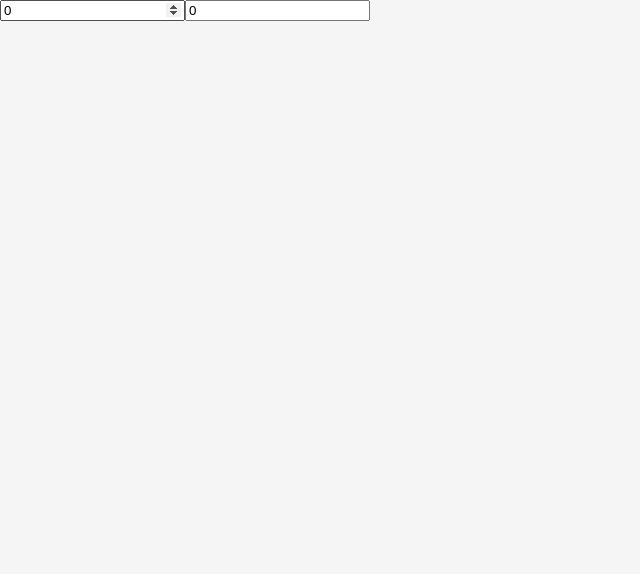
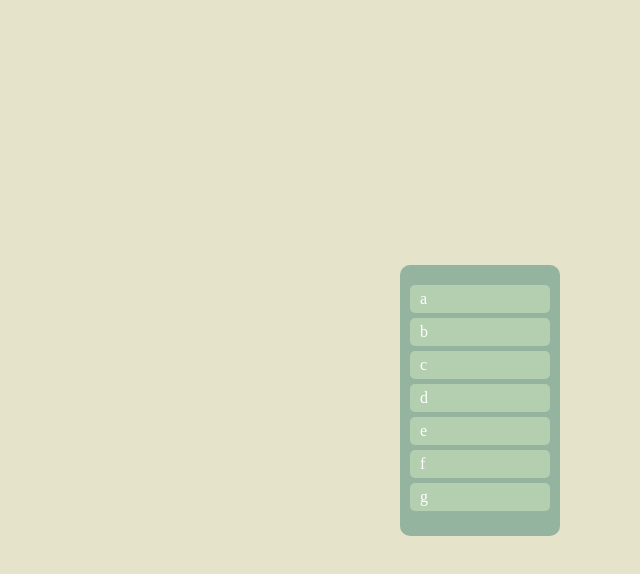
Before and after one commit to iWDNN/React, a React (Create React App) app: page / in a window 1280 px wide. Shown: the top 574 px of the page, without its empty margins (0-640 px from the left). Built offline with nearby package versions, Linux system fonts and the light colour scheme.

Commit message:
trello prac

```diff
--- a/package.json
+++ b/package.json
@@ -51,6 +51,7 @@
     ]
   },
   "devDependencies": {
+    "@types/react-beautiful-dnd": "^13.1.2",
     "@types/react-helmet": "^6.1.5",
     "@types/react-router-dom": "^5.3.3",
     "@types/styled-components": "^5.1.22"
--- a/src/App.tsx
+++ b/src/App.tsx
@@ -1,19 +1,66 @@
-import React from "react";
-import { useRecoilState, useRecoilValue } from "recoil";
-import { hourSelector, minutesState } from "./atoms";
+import { DragDropContext, Droppable, Draggable, DropResult } from "react-beautiful-dnd";
+import { useRecoilState } from "recoil";
+import styled from "styled-components";
+import { toDoState } from "./atoms";
+
+const Wrapper = styled.div`
+	display: flex;
+	max-width:480px;
+	width:100%;
+	margin:0 auto;
+	justify-content: center;
+	align-items: center;
+	height:100vh;
+`;
+
+const Boards = styled.div`
+	display:grid;
+	grid-template-columns: repeat(3, 1fr);
+	width:100%;
+`;
+
+const Board = styled.div`
+	padding: 20px 10px;
+	background-color:${props => props.theme.boardColor};
+	border-radius: 10px;
+	min-height:200px;
+`;
+
+const Card = styled.div`
+	padding:5px 10px;
+	border-radius: 5px;
+	margin-bottom: 5px;
+	background-color:${props => props.theme.cardColor};
+`
+
 
 function App() {
-	const [minutes, setMinutes] = useRecoilState(minutesState);
-	const [hours, setHours] = useRecoilState(hourSelector);
-	const onMinutesChange = (event: React.FormEvent<HTMLInputElement>) => {
-		setMinutes(+event.currentTarget.value);
+	const [toDos, setToDos] = useRecoilState(toDoState);
+	const onDragEnd = ({ destination, source }: DropResult) => {
+		const prevToDo = toDos[source.index];
+		const newToDos = (toDos.splice(0, source?.index)).splice(destination?.index, 0, prevToDo)
 	}
-	const onHoursChange = (event: React.FormEvent<HTMLInputElement>) => {
-		setHours(+event.currentTarget.value);
-	}
-	return <>
-		<input onChange={onMinutesChange} value={minutes} type="number" placeholder="minutes" />
-		<input onChange={onHoursChange} value={hours} type="number" placeholder="hours" />
-	</>
+	return (
+		<DragDropContext onDragEnd={onDragEnd}>
+			<Wrapper>
+				<Boards>
+					<Droppable droppableId="one">
+						{(arg) => (
+							<Board ref={arg.innerRef} {...arg.droppableProps}>
+								{toDos.map((todo, i) => (<Draggable key={todo} draggableId={todo} index={i}>
+									{(arg) => (
+										<Card ref={arg.innerRef} {...arg.dragHandleProps}{...arg.draggableProps}>
+											{todo}
+										</Card>
+									)}
+								</Draggable>))}
+								{arg.placeholder}
+							</Board>
+						)}
+					</Droppable>
+				</Boards>
+			</Wrapper>
+		</DragDropContext>);
 }
+
 export default App;
--- a/src/atoms.ts
+++ b/src/atoms.ts
@@ -1,18 +1,6 @@
-import { atom, selector } from "recoil";
+import { atom } from "recoil";
 
-export const minutesState = atom({
-  key: "minutesState",
-  default: 0
+export const toDoState = atom({
+  key: "toDo",
+  default: ["a", "b", "c", "d", "e", "f", "g"]
 })
-
-export const hourSelector = selector<number>({
-  key: "hours",
-  get: ({ get }) => {
-    const minutes = get(minutesState);
-    return Math.floor(minutes / 60);
-  },
-  set: ({ set }, newValue) => {
-    const minutes = +newValue * 60;
-    set(minutesState, minutes);
-  }
-})
--- a/src/index.tsx
+++ b/src/index.tsx
@@ -32,8 +32,8 @@ footer, header, hgroup, menu, nav, section {
 	display: block;
 }
 body {
-	color:${prev => prev.theme.color};
-	background-color: ${prev => prev.theme.backgroundColor};
+	color:${props => props.theme.color};
+	background-color: ${props => props.theme.bgColor};
 
 }
 ol, ul {
--- a/src/styled.d.ts
+++ b/src/styled.d.ts
@@ -3,7 +3,8 @@ import "styled-components";
 declare module "styled-components" {
   export interface DefaultTheme {
     color: string;
-    backgroundColor: string;
-    accentColor: string;
+    bgColor: string;
+    boardColor: string;
+    cardColor: string;
   }
 }
--- a/src/theme.ts
+++ b/src/theme.ts
@@ -1,7 +1,8 @@
 import { DefaultTheme } from "styled-components";
 
 export const theme: DefaultTheme = {
-  color: "black",
-  backgroundColor: "whitesmoke",
-  accentColor: "black"
+  bgColor: "#E5E3C9",
+  boardColor: "#94B49F",
+  cardColor: "#B4CFB0",
+  color: "white"
 }
```
Also changed, not shown: 2 other files (tests, documents, lock files or other folders).
